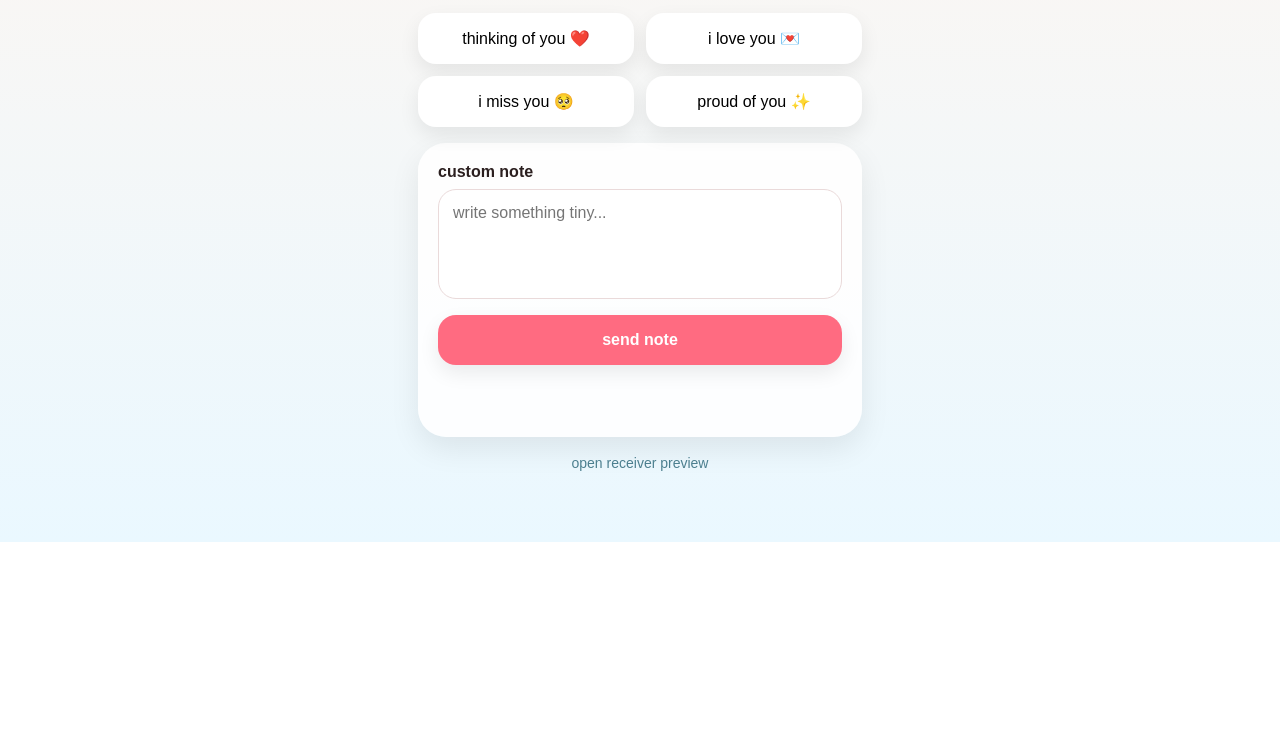
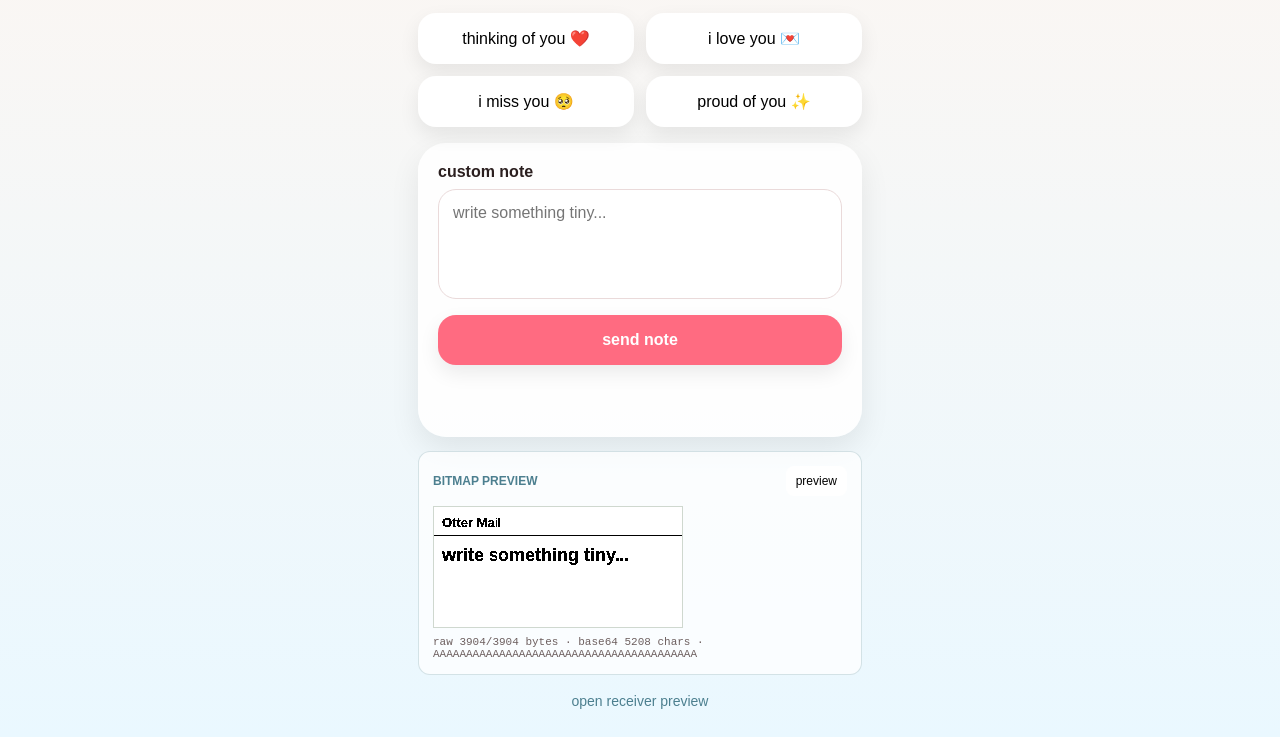
Before and after one commit to beterbarker/otter-mailbox, a website built with Vite: page index.html in a window 1280 px wide. Shown: the part 258-995 px from the top of the page. Before the commit the page ends 800 px from the top, so only its background shows below. Built offline with nearby package versions, Linux system fonts and the light colour scheme; some packages are replaced by stand-ins of ours; no server answers.

Commit message:
Add browser bitmap preview for emoji rendering

```diff
--- a/src/main.js
+++ b/src/main.js
@@ -15,6 +15,11 @@ const firebaseConfig = {
 
 const app = initializeApp(firebaseConfig);
 const db = getDatabase(app);
+
+const BITMAP_WIDTH = 250;
+const BITMAP_HEIGHT = 122;
+const BITMAP_STRIDE = Math.ceil(BITMAP_WIDTH / 8);
+const BITMAP_RAW_SIZE = BITMAP_STRIDE * BITMAP_HEIGHT;
 
 const page = window.location.pathname;
 
@@ -48,6 +53,15 @@ function showSender() {
         <p id="status" class="status"></p>
       </section>
 
+      <section class="bitmap-preview" aria-label="bitmap message preview">
+        <div class="preview-toolbar">
+          <span>bitmap preview</span>
+          <button id="previewBitmap" type="button">preview</button>
+        </div>
+        <canvas id="bitmapCanvas" width="250" height="122"></canvas>
+        <p id="bitmapInfo" class="bitmap-info"></p>
+      </section>
+
       <a class="tiny-link" href="/receiver">open receiver preview</a>
     </main>
   `;
@@ -67,13 +81,30 @@ function showSender() {
     }, 1800);
   }
 
-  document.querySelector('#thinking').onclick = () => sendMessage("thinking of you ❤️");
-  document.querySelector('#love').onclick = () => sendMessage("i love you 💌");
-  document.querySelector('#miss').onclick = () => sendMessage("i miss you 🥺");
-  document.querySelector('#proud').onclick = () => sendMessage("proud of you ✨");
+  const input = document.querySelector('#custom');
+  const previewButton = document.querySelector('#previewBitmap');
+
+  function updateBitmapPreview(message) {
+    const msg = message || input.value.trim() || "write something tiny...";
+    const canvas = document.querySelector('#bitmapCanvas');
+    renderBitmapPreview(canvas, msg);
+  }
+
+  function sendPresetMessage(message) {
+    updateBitmapPreview(message);
+    sendMessage(message);
+  }
+
+  input.addEventListener('input', updateBitmapPreview);
+  previewButton.onclick = updateBitmapPreview;
+  updateBitmapPreview();
+
+  document.querySelector('#thinking').onclick = () => sendPresetMessage("thinking of you ❤️");
+  document.querySelector('#love').onclick = () => sendPresetMessage("i love you 💌");
+  document.querySelector('#miss').onclick = () => sendPresetMessage("i miss you 🥺");
+  document.querySelector('#proud').onclick = () => sendPresetMessage("proud of you ✨");
 
   document.querySelector('#sendCustom').onclick = () => {
-    const input = document.querySelector('#custom');
     const msg = input.value.trim();
 
     if (msg) {
@@ -81,6 +112,111 @@ function showSender() {
       input.value = "";
     }
   };
+}
+
+function renderBitmapPreview(canvas, message) {
+  const ctx = canvas.getContext('2d');
+
+  ctx.fillStyle = 'white';
+  ctx.fillRect(0, 0, BITMAP_WIDTH, BITMAP_HEIGHT);
+
+  ctx.fillStyle = 'black';
+  ctx.font = 'bold 13px Arial, sans-serif';
+  ctx.textBaseline = 'alphabetic';
+  ctx.fillText('Otter Mail', 8, 20);
+  ctx.fillRect(0, 28, BITMAP_WIDTH, 1);
+
+  ctx.font = 'bold 18px Arial, "Segoe UI Emoji", "Apple Color Emoji", "Noto Color Emoji", sans-serif';
+  drawWrappedCanvasText(ctx, message, 8, 55, 234, 22, 116);
+
+  const packed = thresholdAndPackCanvas(canvas, ctx);
+  const base64 = bytesToBase64(packed);
+
+  document.querySelector('#bitmapInfo').textContent =
+    `raw ${packed.length}/${BITMAP_RAW_SIZE} bytes · base64 ${base64.length} chars · ${base64.slice(0, 40)}`;
+}
+
+function drawWrappedCanvasText(ctx, text, x, startY, maxWidth, lineHeight, maxY) {
+  const graphemes = splitGraphemes(text);
+  let line = '';
+  let y = startY;
+
+  for (const grapheme of graphemes) {
+    if (grapheme === '\r') continue;
+
+    if (grapheme === '\n') {
+      ctx.fillText(line, x, y);
+      line = '';
+      y += lineHeight;
+      if (y > maxY) return;
+      continue;
+    }
+
+    const nextLine = line + grapheme;
+    if (line && ctx.measureText(nextLine).width > maxWidth) {
+      ctx.fillText(line.trimEnd(), x, y);
+      line = grapheme.trimStart();
+      y += lineHeight;
+      if (y > maxY) return;
+    } else {
+      line = nextLine;
+    }
+  }
+
+  if (line && y <= maxY) {
+    ctx.fillText(line.trimEnd(), x, y);
+  }
+}
+
+function splitGraphemes(text) {
+  if ('Segmenter' in Intl) {
+    const segmenter = new Intl.Segmenter(undefined, { granularity: 'grapheme' });
+    return [...segmenter.segment(text)].map((part) => part.segment);
+  }
+
+  return Array.from(text);
+}
+
+function thresholdAndPackCanvas(canvas, ctx) {
+  const image = ctx.getImageData(0, 0, BITMAP_WIDTH, BITMAP_HEIGHT);
+  const pixels = image.data;
+  const packed = new Uint8Array(BITMAP_RAW_SIZE);
+
+  for (let y = 0; y < BITMAP_HEIGHT; y++) {
+    for (let x = 0; x < BITMAP_WIDTH; x++) {
+      const pixelIndex = (y * BITMAP_WIDTH + x) * 4;
+      const luminance =
+        (pixels[pixelIndex] * 0.2126) +
+        (pixels[pixelIndex + 1] * 0.7152) +
+        (pixels[pixelIndex + 2] * 0.0722);
+      const isBlack = luminance < 160;
+      const output = isBlack ? 0 : 255;
+
+      pixels[pixelIndex] = output;
+      pixels[pixelIndex + 1] = output;
+      pixels[pixelIndex + 2] = output;
+      pixels[pixelIndex + 3] = 255;
+
+      if (isBlack) {
+        const byteIndex = (y * BITMAP_STRIDE) + Math.floor(x / 8);
+        packed[byteIndex] |= 0x80 >> (x % 8);
+      }
+    }
+  }
+
+  ctx.putImageData(image, 0, 0);
+  return packed;
+}
+
+function bytesToBase64(bytes) {
+  let binary = '';
+  const chunkSize = 0x8000;
+
+  for (let i = 0; i < bytes.length; i += chunkSize) {
+    binary += String.fromCharCode(...bytes.subarray(i, i + chunkSize));
+  }
+
+  return btoa(binary);
 }
 
 function showReceiver() {
--- a/src/style.css
+++ b/src/style.css
@@ -101,6 +101,52 @@ textarea {
   font-weight: 700;
 }
 
+.bitmap-preview {
+  margin-top: 14px;
+  padding: 14px;
+  background: rgba(255,255,255,0.72);
+  border: 1px solid rgba(76,127,143,0.22);
+  border-radius: 12px;
+}
+
+.preview-toolbar {
+  display: flex;
+  align-items: center;
+  justify-content: space-between;
+  gap: 12px;
+  margin-bottom: 10px;
+  color: #4c7f8f;
+  font-size: 12px;
+  font-weight: 700;
+  text-transform: uppercase;
+}
+
+.preview-toolbar button {
+  padding: 8px 10px;
+  border-radius: 8px;
+  font-size: 12px;
+  box-shadow: none;
+}
+
+#bitmapCanvas {
+  display: block;
+  width: 250px;
+  height: 122px;
+  max-width: 100%;
+  image-rendering: pixelated;
+  background: white;
+  border: 1px solid #cfd8cf;
+}
+
+.bitmap-info {
+  min-height: 16px;
+  margin: 8px 0 0;
+  color: #6d5f5f;
+  font-family: monospace;
+  font-size: 11px;
+  overflow-wrap: anywhere;
+}
+
 .tiny-link {
   display: block;
   text-align: center;
```
